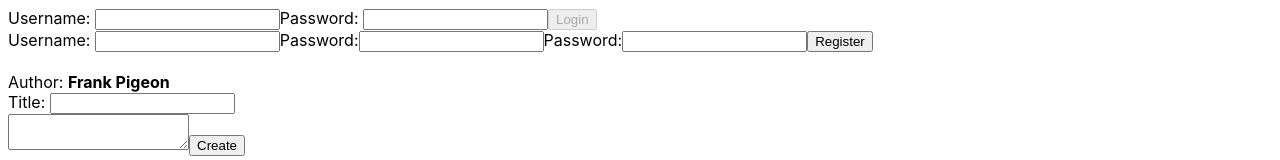
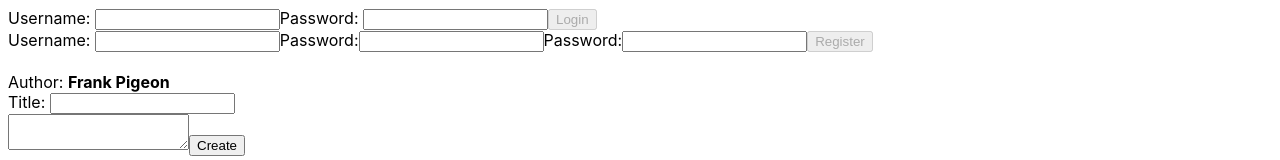
Before and after one commit to fpigeonjr/hooks-blog, a React (Create React App) app: page / in a window 1280 px wide. Shown: the top 160 px of the page. Built offline with nearby package versions, Linux system fonts and the light colour scheme.

Commit message:
adds functionality to the register

```diff
--- a/src/user/Register.js
+++ b/src/user/Register.js
@@ -1,15 +1,48 @@
-import React from 'react'
+import React, { useState } from 'react'
 
-export default function Register() {
+export default function Register({ setUser }) {
+  const [username, setUsername] = useState('')
+  const [password, setPassword] = useState('')
+  const [passwordRepeat, setPasswordRepeat] = useState('')
+
+  function handleUsername(e) {
+    setUsername(e.target.value)
+  }
+
+  function handlePassword(e) {
+    setPassword(e.target.value)
+  }
+
+  function handlePasswordRepeat(e) {
+    setPasswordRepeat(e.target.value)
+  }
+
   return (
-    <form onSubmit={e => e.preventDefault()}>
+    <form
+      onSubmit={e => {
+        e.preventDefault()
+        setUser(username)
+      }}
+    >
       <label htmlFor="register-username">Username: </label>
-      <input type="text" name="register-username" id="register-username" />
+      <input type="text" value={username} onChange={handleUsername} name="register-username" id="register-username" />
       <label htmlFor="register-password">Password:</label>
-      <input type="password" name="register-password" id="register-password" />
+      <input
+        type="password"
+        value={password}
+        onChange={handlePassword}
+        name="register-password"
+        id="register-password"
+      />
       <label htmlFor="register-password-repeat">Password:</label>
-      <input type="password" name="register-password-repeat" id="register-password-repeat" />
-      <input type="submit" value="Register" />
+      <input
+        type="password"
+        value={passwordRepeat}
+        onChange={handlePasswordRepeat}
+        name="register-password-repeat"
+        id="register-password-repeat"
+      />
+      <input type="submit" value="Register" disabled={username.length === 0 || password !== passwordRepeat} />
     </form>
   )
 }
```
